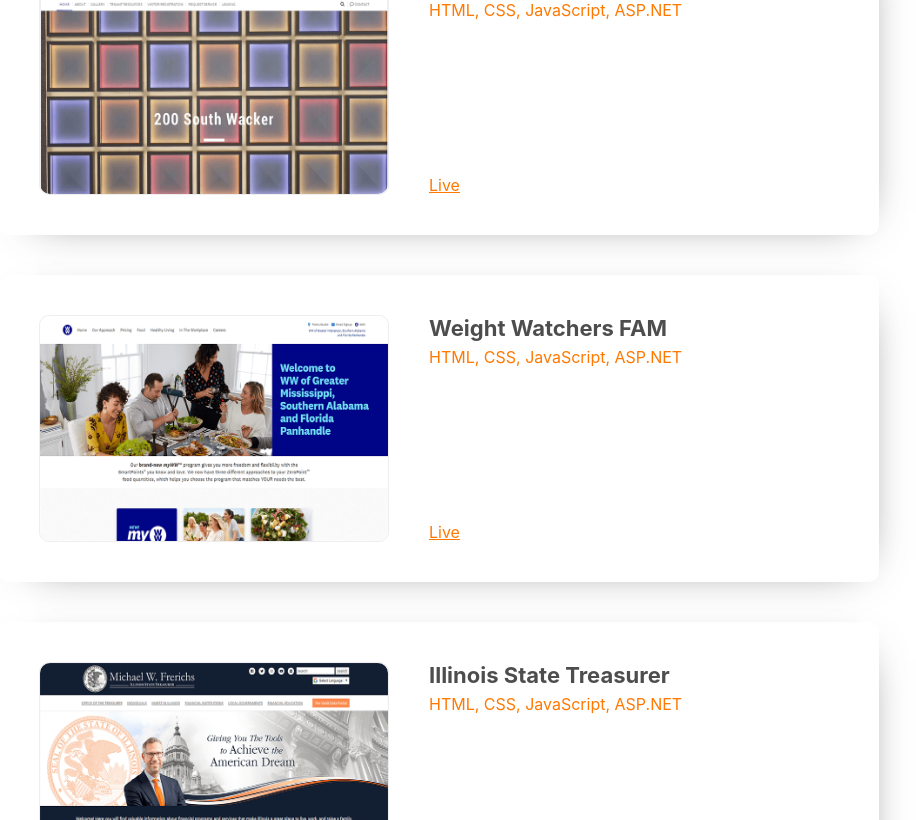
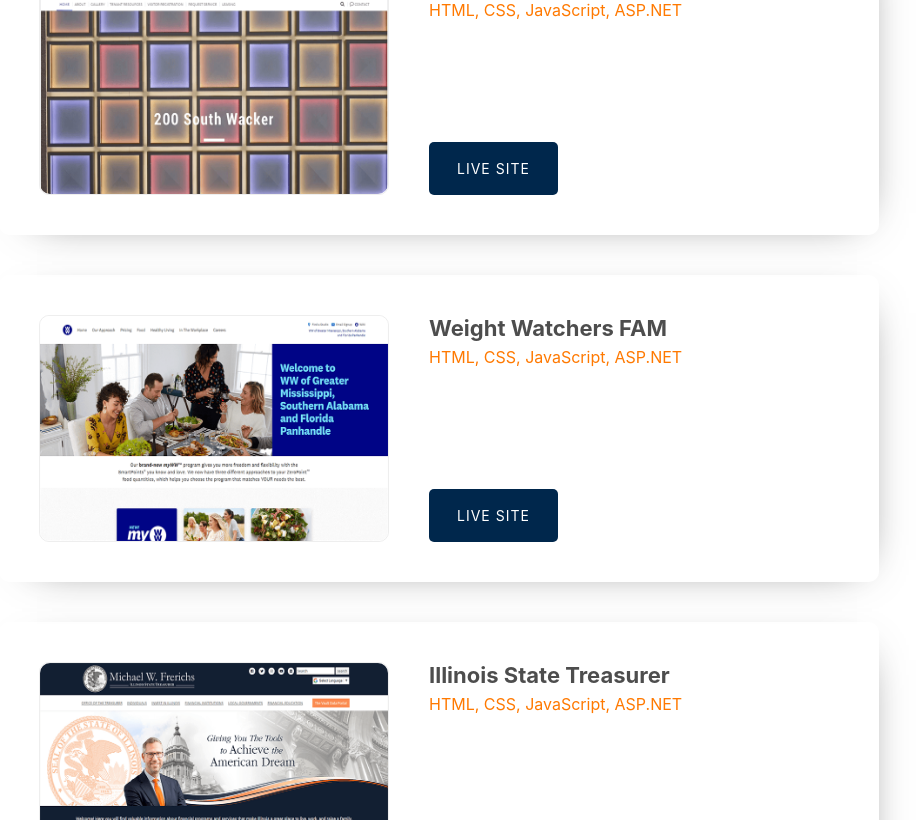
Before and after one commit to JMiller686/next-portfolio, a Next.js app: page / in a window 1280 px wide. Shown: the part 2400-3220 px from the top of the page, without its empty margins (261-1177 px from the left). Built offline with nearby package versions, Linux system fonts and the light colour scheme.

Commit message:
changed work link to button, added updated resume

```diff
--- a/components/Header.js
+++ b/components/Header.js
@@ -25,7 +25,7 @@
                 <p className={headerStyles.intro}>A <span className={headerStyles.orange}>Front-End Developer</span> with a passion for creating rich and interactive experiences for the web.</p>
 
                 <div className={headerStyles.buttonWrap}>
-                    <a href="/Josh-Miller-Resume.pdf" className={headerStyles.resumeBtn} download>Resum&#xC9;</a>
+                    <a href="/Josh Miller Resume.pdf" className={headerStyles.resumeBtn} download>Resum&#xC9;</a>
                     <a href="https://www.linkedin.com/in/jmiller686/" target="_blank" rel="noreferrer noopener" className={headerStyles.socialBtn}><FaLinkedin /></a>
                     <a href="https://github.com/JMiller686" target="_blank" rel="noreferrer noopener" className={headerStyles.socialBtn}><FaGithub /></a>
                 </div>
--- a/components/WorkItem.js
+++ b/components/WorkItem.js
@@ -21,7 +21,7 @@
                     <p className={workStyles.workItemDescription}>{description}</p>
                 </div>
 
-                <a href={siteUrl} className={workStyles.workItemLink} target="_blank" rel="noreferrer noopener">Live</a>
+                <a href={siteUrl} className={workStyles.workItemLink} target="_blank" rel="noreferrer noopener">Live Site</a>
             </div>
         </div>
     )
--- a/styles/Form.module.scss
+++ b/styles/Form.module.scss
@@ -97,7 +97,7 @@
         &:hover {
             cursor: pointer;
             background-color: #00274c;
-            color: #fff;
+            color: #ff7900;
         }
 
         &:active {
--- a/styles/WorkItem.module.scss
+++ b/styles/WorkItem.module.scss
@@ -62,12 +62,20 @@
         }
 
         .workItemLink {
-            font-size: 1.6rem;
-            color: #ff7900;
-            text-decoration: underline;
+            align-self: flex-start;
+            background: #00274c;
+            border: 0;
+            border-radius: 0.5rem;
+            padding: 1.8rem 2.8rem;
+            color: #fff;
+            font-size: 1.4rem;
+            letter-spacing: 1px;
+            -webkit-transition: all 0.2s;
+            transition: all 0.2s;
+            text-transform: uppercase;
 
             &:hover {
-                font-weight: bold;
+                color: #ff7900;
             }
         }
 
```
Also changed, not shown: 1 other file (tests, documents, lock files or other folders).
